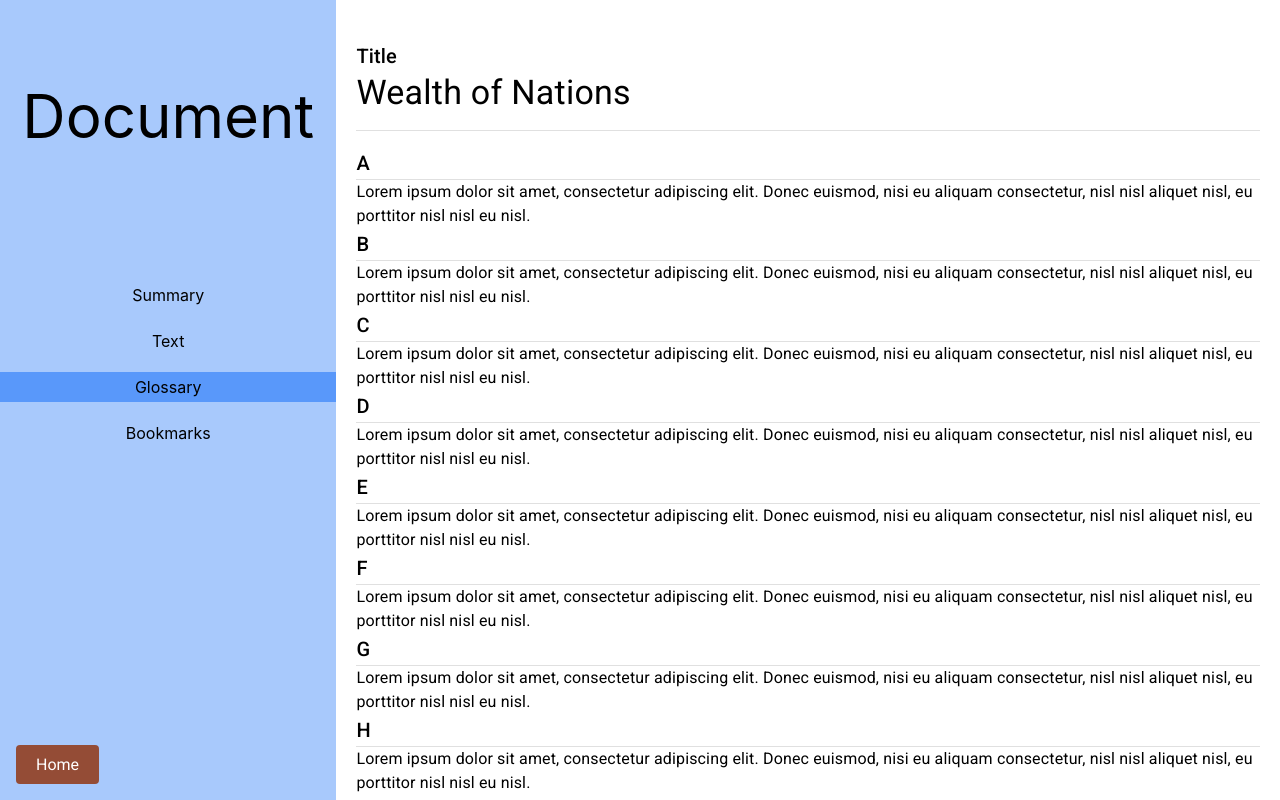
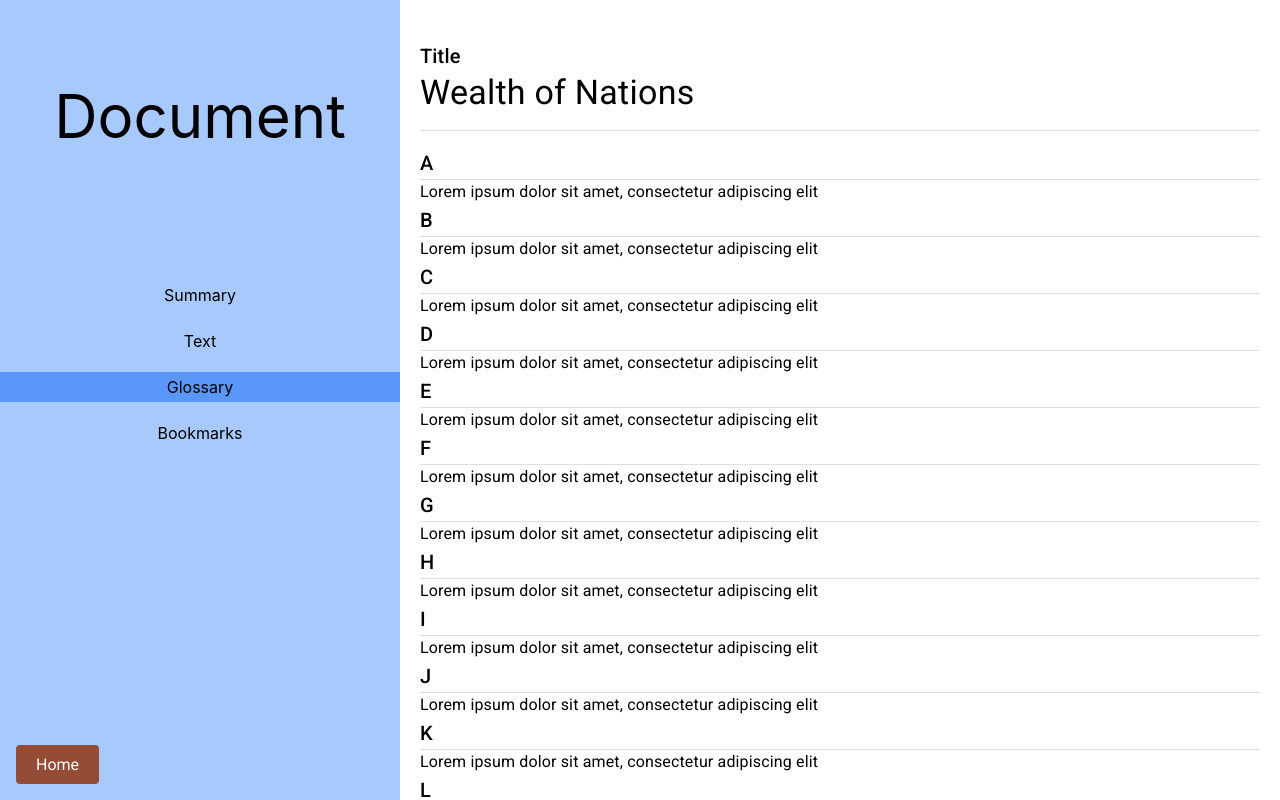
Before and after one commit to UofA-HCI-Course/pjkt3-kangxi11, a React (Create React App) app: page /pjkt3-kangxi11/document in a window 1280 px wide. Both pictures are taken after a click on the element "Glossary". Shown: the top 800 px of the page. Built offline with nearby package versions, Linux system fonts and the light colour scheme.

Commit message:
Clicking on glossary takes them back to document text

```diff
--- a/src/containers/Document/Document.css
+++ b/src/containers/Document/Document.css
@@ -5,7 +5,7 @@
 }
 
 .document-left {
-  width: 400px;
+  min-width: 400px;
   background-color: rgba(82, 147, 250, 0.5);
   height: 100vh;
 }
--- a/src/containers/Document/Document.js
+++ b/src/containers/Document/Document.js
@@ -73,7 +73,7 @@
         <Divider style={{ marginBlock: '16px' }} />
 
         {selected === "text" && <Text />}
-        {selected === "glossary" && <Glossary/>}
+        {selected === "glossary" && <Glossary onClick={onTextClicked} />}
         {selected === "summary" && <Summary />}
       </div>
     </div>
--- /dev/null
+++ b/src/containers/Document/Glossary/Glossary.css
@@ -0,0 +1,4 @@
+.glossary-item:hover {
+    text-decoration: underline;
+    cursor: pointer;
+}
--- a/src/containers/Document/Glossary/Glossary.js
+++ b/src/containers/Document/Glossary/Glossary.js
@@ -1,7 +1,9 @@
 import { Button, Divider, Typography } from '@mui/material';
 import React, {useEffect, useState} from 'react';
 
-export default function Glossary() {
+import './Glossary.css';
+
+export default function Glossary(props) {
 
     const letters = ['A', 'B', 'C', 'D', 'E', 'F', 'G', 'H', 'I', 'J', 'K', 'L', 'M', 'N', 'O', 'P', 'Q', 'R', 'S', 'T', 'U', 'V', 'W', 'X', 'Y', 'Z'];
 
@@ -12,10 +14,8 @@
                     <Typography variant="h6">{letter}</Typography>
                     <Divider />
                     <div>
-                        <Typography variant="body1">
-                            Lorem ipsum dolor sit amet, consectetur adipiscing elit.
-                            Donec euismod, nisi eu aliquam consectetur, nisl nisl
-                            aliquet nisl, eu porttitor nisl nisl eu nisl.
+                        <Typography variant="body1" className="glossary-item" onClick={props.onClick}>
+                            Lorem ipsum dolor sit amet, consectetur adipiscing elit
                         </Typography>
                     </div>
                 </div>
```
